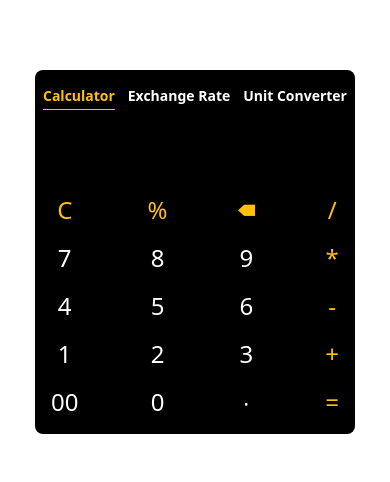
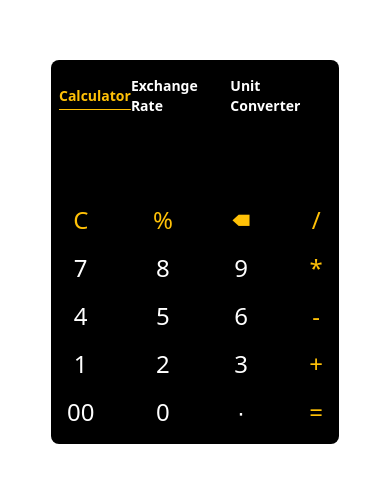
Before and after one commit to Yadandla/simple-calculator, a React (Vite) app: page / in a window 390 px wide. Shown: the part 170-652 px from the top of the page. Built offline with nearby package versions, Linux system fonts and the light colour scheme.

Commit message:
check responsive

```diff
--- a/src/App.jsx
+++ b/src/App.jsx
@@ -31,7 +31,7 @@ function App() {
   return (
     <>
       <div className='outer-div relative top-0 left-0 w-full h-[100vh]'>
-        <div className='inner-div absolute top-1/2 left-1/2 -translate-x-1/2 -translate-y-1/2 lg:w-72 md:w-96 sm:w-80 h-auto bg-black p-2 rounded-lg'>
+        <div className='inner-div absolute top-1/2 left-1/2 -translate-x-1/2 -translate-y-1/2 lg:w-72 md:w-96 sm:w-72 h-auto bg-black p-2 rounded-lg'>
           <div className='flex justify-between items-center pt-2 pb-10'>
             <a className='capitalize text-primary text-sm font-semibold underline underline-offset-8'>calculator</a>
             <a className='capitalize text-white text-sm font-semibold'>exchange rate</a>
```
